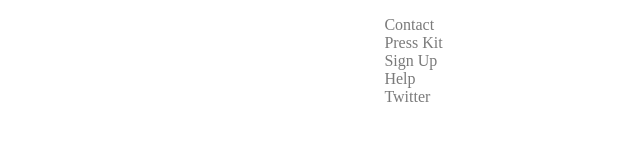
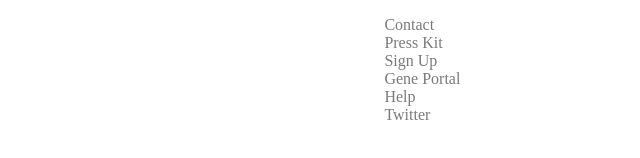
Before and after one commit to seven2012/lignt, a plain HTML site: page index.html in a window 1280 px wide. Shown: the part 4259-4417 px from the top of the page, 640-1280 px from the left. Drawn offline with nearby package versions, Linux system fonts and the light colour scheme.

Commit message:
Add Gene Portal Link

```diff
--- a/index.html
+++ b/index.html
@@ -364,6 +364,9 @@
             <a href="#footer">Sign Up</a>
           </p>
           <p>
+            <a href="http://dreamlight.zhumengjingxuan.com/uloadFile.html">Gene Portal</a>
+          </p>
+          <p>
             <a href="mailto:will@dreamlight.tech">Help</a>
           </p>
           <p>
```
